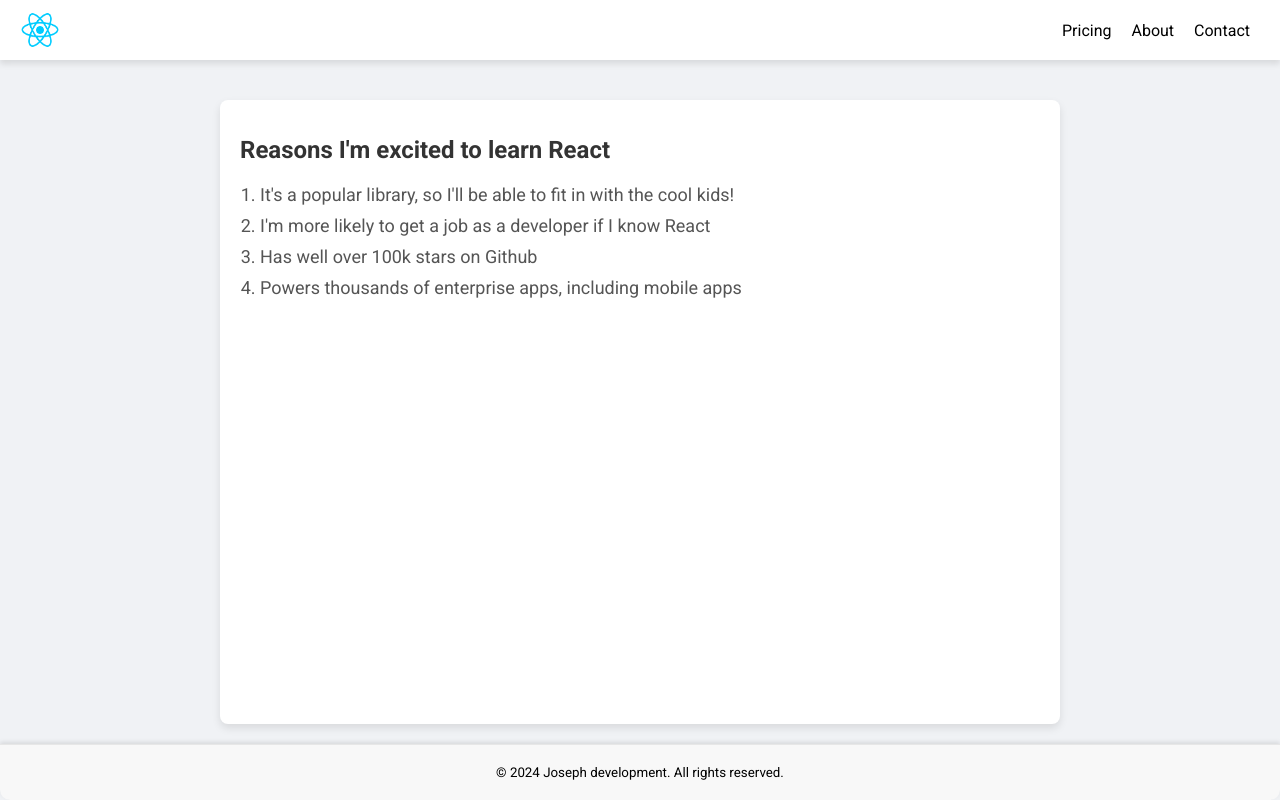
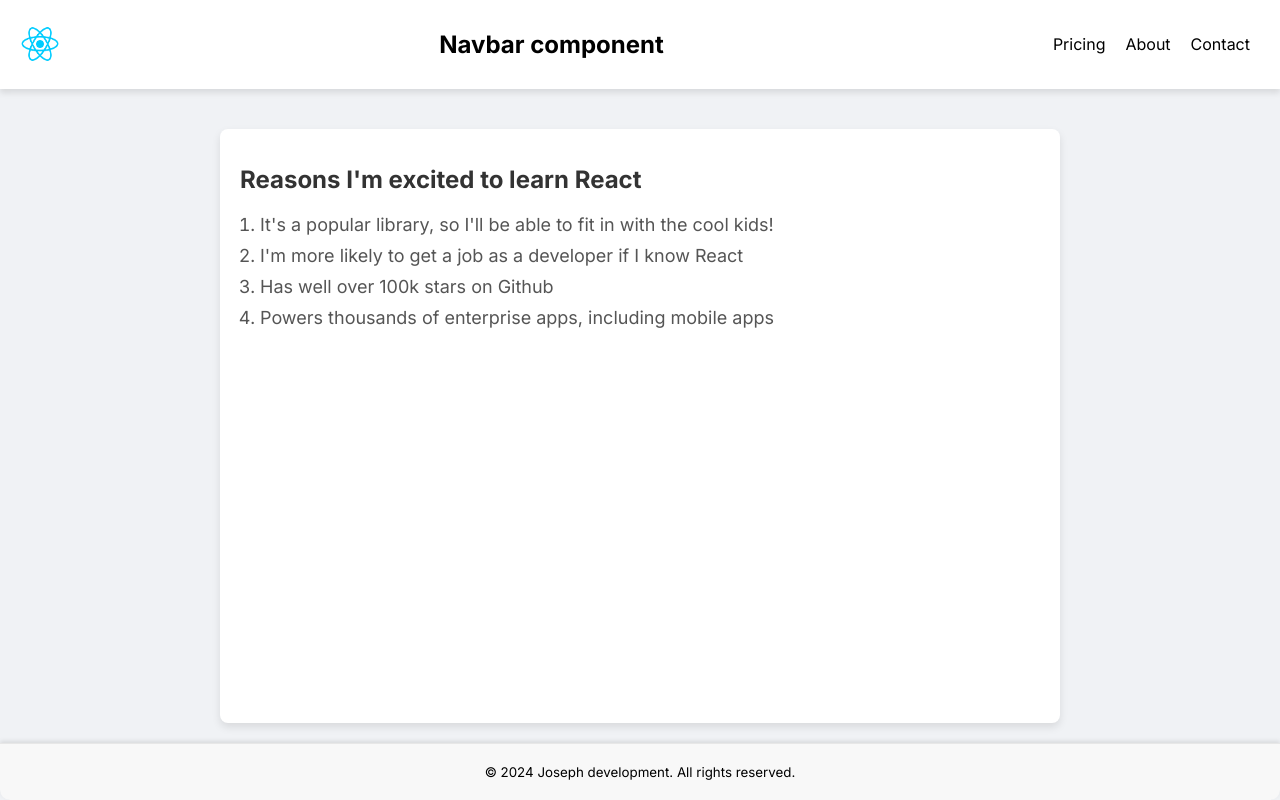
Before and after one commit to staceyjo/React-Info-SIte.Scrimba, a React (Vite) app: page / in a window 1280 px wide. Built offline with nearby package versions, Linux system fonts and the light colour scheme.

Commit message:
updated folder structure with components

```diff
--- /dev/null
+++ b/App.jsx
@@ -0,0 +1,14 @@
+import React from "react";
+import Navbar from "./components/Navbar";
+import Footer from "./components/Footer";
+import Main from "./components/Main";
+
+export default function App() {
+  return (
+    <div className="page-container">
+      <Navbar />
+      <Main />
+      <Footer />
+    </div>
+  );
+}
--- a/Header.jsx
+++ b/components/Navbar.jsx
@@ -1,10 +1,11 @@
 import React from "react";
 
-export default function Header() {
+export default function Navbar() {
   return (
     <header>
       <nav className="nav">
         <img src="./react-logo.png" className="logo" />
+        <h1>Navbar component</h1>
         <ul className="nav-items">
           <li>Pricing</li>
           <li>About</li>
--- a/index.css
+++ b/index.css
@@ -1,5 +1,3 @@
-@import url("https://fonts.googleapis.com/css2?family=Roboto:wght@400;700&display=swap");
-
 #root {
   display: flex;
   flex-direction: column;
@@ -11,7 +9,7 @@
   margin: 0;
   padding: 0;
   height: 100%;
-  font-family: "Roboto", sans-serif;
+  font-family: "Inter", sans-serif;
   background-color: #f0f2f5;
 }
 .page-container {
--- a/index.html
+++ b/index.html
@@ -1,5 +1,11 @@
 <html>
   <head>
+    <link rel="preconnect" href="https://fonts.googleapis.com" />
+    <link rel="preconnect" href="https://fonts.gstatic.com" crossorigin />
+    <link
+      href="https://fonts.googleapis.com/css2?family=Inter:wght@400;600;700&display=swap"
+      rel="stylesheet"
+    />
     <link rel="stylesheet" href="index.css" />
   </head>
   <body>
--- a/index.jsx
+++ b/index.jsx
@@ -1,17 +1,5 @@
 import React from "react";
 import ReactDOM from "react-dom/client";
-import Header from "./Header";
-import Footer from "./Footer";
-import MainContent from "./MainContent";
-
-function App() {
-  return (
-    <div className="page-container">
-      <Header />
-      <MainContent />
-      <Footer />
-    </div>
-  );
-}
+import App from "./App";
 
 ReactDOM.createRoot(document.getElementById("root")).render(<App />);
```
Also changed, not shown: components/Footer.jsx (renamed from Footer.jsx), components/Main.jsx (renamed from MainContent.jsx).
